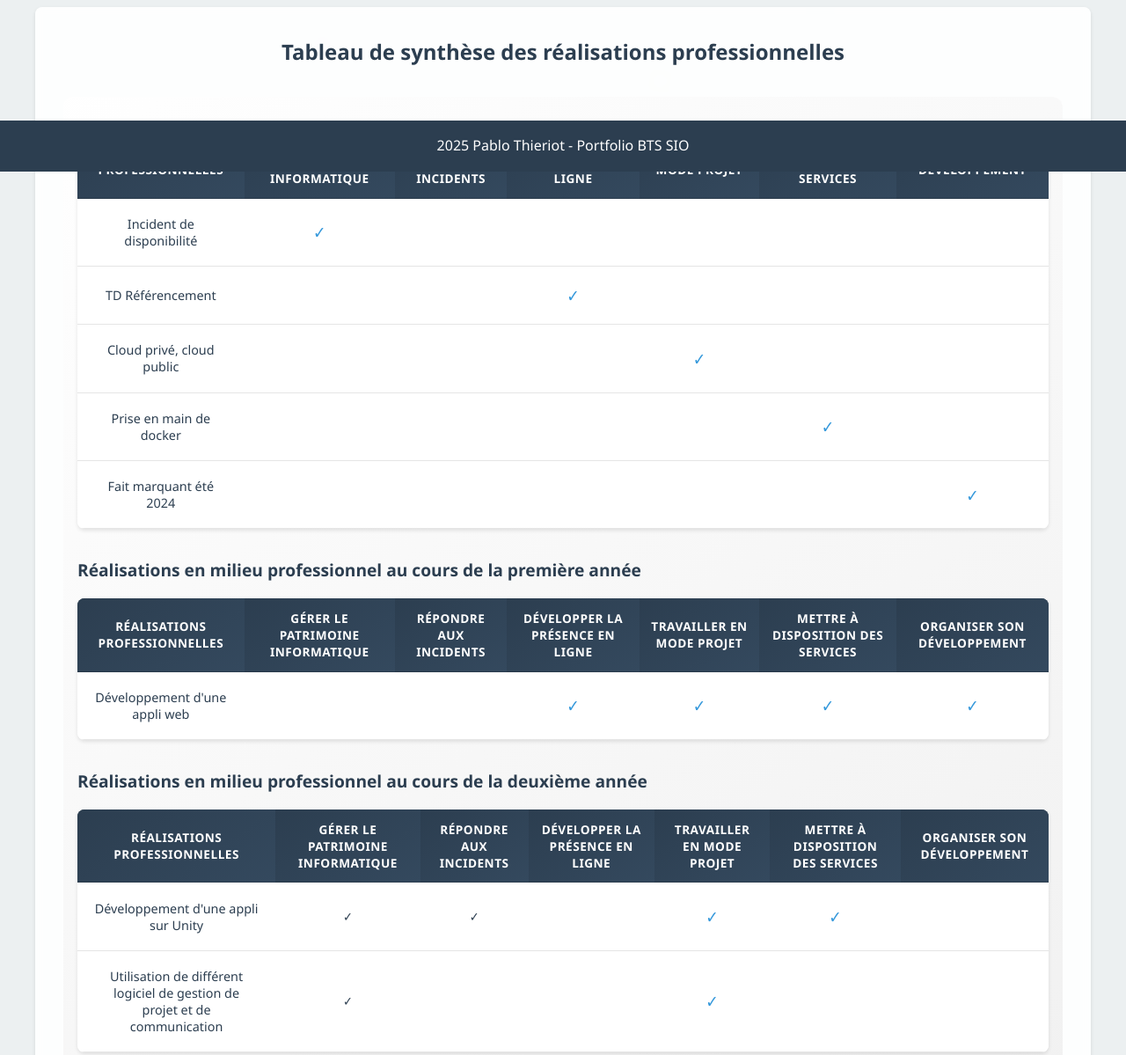
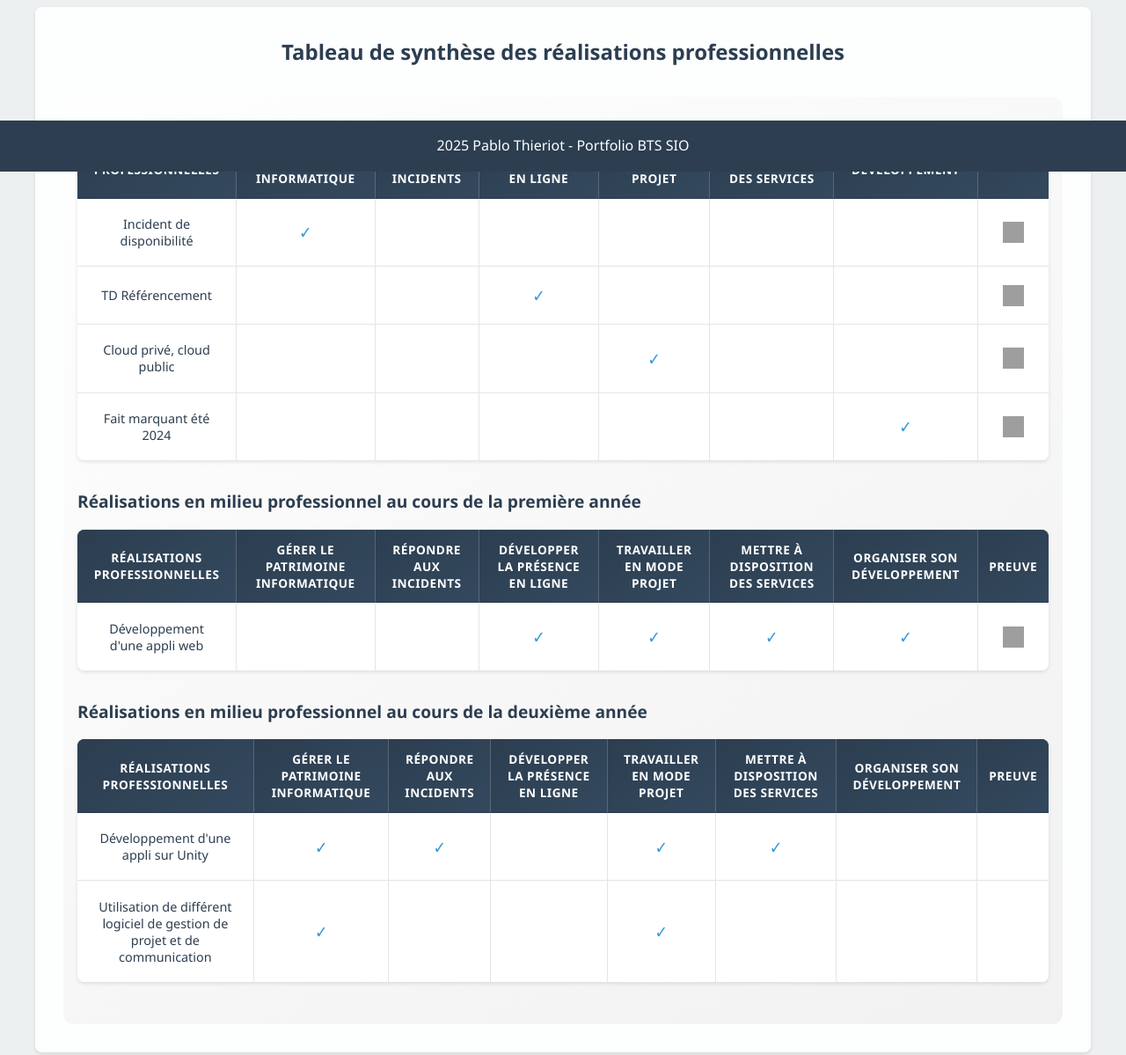
Before and after one commit to Pablo-Thieriot/Compentence, a plain HTML site: page Portefeuille de compétence/index.html in a window 1280 px wide. Shown: the part 605-1804 px from the top of the page at 88% size. Drawn offline with Linux system fonts and the light colour scheme; grey boxes are pictures that could not be loaded.

Commit message:
modify tableau

```diff
--- a/Portefeuille de compétence/index.html
+++ b/Portefeuille de compétence/index.html
@@ -54,7 +54,6 @@
       <h2>Tableau de synthèse des réalisations professionnelles</h2>
       <div class="table-container">
 
-
         <table class="skills-matrix">
           <tr>
             <th>Réalisations professionnelles</th>
@@ -64,6 +63,7 @@
             <th>Travailler en mode projet</th>
             <th>Mettre à disposition des services</th>
             <th>Organiser son développement</th>
+            <th>Preuve</th>
           </tr>
           <tr>
             <td>Incident de disponibilité</td>
@@ -73,6 +73,9 @@
             <td></td>
             <td></td>
             <td><span class="checkmark"></span></td>
+            <td>              <a href="preuve/Incident disponibilité.pdf" target="_blank">
+              <img src="https://img.icons8.com/ios-filled/50/000000/pdf.png" alt="PDF Icon" style="width:24px;height:24px;">
+              </a></td>
           </tr>
           <tr>
             <td>TD Référencement</td>
@@ -82,6 +85,9 @@
             <td><span class="checkmark"></span></td>
             <td><span class="checkmark"></span></td>
             <td></td>
+            <td>              <a href="preuve/Référencement Web-1.pdf" target="_blank">
+              <img src="https://img.icons8.com/ios-filled/50/000000/pdf.png" alt="PDF Icon" style="width:24px;height:24px;">
+              </a></td>
           </tr>
           <tr>
             <td>Cloud privé, cloud public</td>
@@ -91,15 +97,11 @@
             <td><span class="checkmark">✓</span></td>
             <td><span class="checkmark"></span></td>
             <td></td>
-          </tr>
-          <tr>
-            <td>Prise en main de docker</td>
-            <td><span class="checkmark"></span></td>
-            <td></td>
-            <td></td>
-            <td><span class="checkmark"></span></td>
-            <td><span class="checkmark">✓</span></td>
-            <td><span class="checkmark"></span></td>
+            <td>
+              <a href="preuve/Cloud privé-cyber.pdf" target="_blank">
+                <img src="https://img.icons8.com/ios-filled/50/000000/pdf.png" alt="PDF Icon" style="width:24px;height:24px;">
+                </a>
+            </td>
           </tr>
           <tr>
             <td>Fait marquant été 2024</td>
@@ -109,6 +111,11 @@
             <td></td>
             <td></td>
             <td><span class="checkmark">✓</span></td>
+            <td>
+              <a href="preuve/Veille début 2024.docx.pdf" target="_blank">
+                <img src="https://img.icons8.com/ios-filled/50/000000/pdf.png" alt="PDF Icon" style="width:24px;height:24px;">
+                </a>
+            </td>
           </tr>
         </table>
 
@@ -122,6 +129,7 @@
             <th>Travailler en mode projet</th>
             <th>Mettre à disposition des services</th>
             <th>Organiser son développement</th>
+            <th>Preuve</th>
           </tr>
           <tr>
             <td>Développement d'une appli web</td>
@@ -131,6 +139,10 @@
             <td><span class="checkmark">✓</span></td>
             <td><span class="checkmark">✓</span></td>
             <td><span class="checkmark">✓</span></td>
+            <td>              <a href="https://fournitures.fcpe86.fr/pages/auth/login" target="_blank">
+              <img src="https://img.icons8.com/ios-filled/50/000000/pdf.png" alt="PDF Icon" style="width:24px;height:24px;">
+              </a>
+            </td>
           </tr>
         </table>
         <h4>Réalisations en milieu professionnel au cours de la deuxième année</h4>
@@ -143,24 +155,27 @@
             <th>Travailler en mode projet</th>
             <th>Mettre à disposition des services</th>
             <th>Organiser son développement</th>
+            <th>Preuve</th>
           </tr>
           <tr>
             <td>Développement d'une appli sur Unity</td>
-            <td>✓</td>
-            <td>✓</td>
+            <td><span class="checkmark">✓</span></td>
+            <td><span class="checkmark">✓</span></td>
             <td><span class="checkmark"></span></td>
             <td><span class="checkmark">✓</span></td>
             <td><span class="checkmark">✓</span></td>
             <td><span class="checkmark"></span></td>
+            <td></td>
           </tr>
           <tr>
             <td>Utilisation de différent logiciel de gestion de projet et de communication</td>
-            <td>✓</td>
+            <td><span class="checkmark">✓</span></td>
             <td></td>
             <td><span class="checkmark"></span></td>
             <td><span class="checkmark">✓</span></td>
             <td><span class="checkmark"></span></td>
             <td><span class="checkmark"></span></td>
+            <td></td>
           </tr>
         </table>
       </div>
--- a/Portefeuille de compétence/style.css
+++ b/Portefeuille de compétence/style.css
@@ -287,3 +287,35 @@
       overflow-x: auto;
     }
   }
+
+  th, td {
+    padding: 1.2rem;
+    text-align: left;
+    border: none;
+    border-bottom: 1px solid rgba(0,0,0,0.1);
+    position: relative;
+  }
+
+  th {
+    background: linear-gradient(145deg, var(--primary-color), #34495e);
+    color: white;
+    font-weight: 600;
+    text-transform: uppercase;
+    font-size: 0.9rem;
+    letter-spacing: 0.5px;
+    border-right: 1px solid rgba(255, 255, 255, 0.2); /* Added for column separation */
+  }
+
+  td {
+    background-color: white;
+    transition: background-color 0.3s ease;
+    border-right: 1px solid rgba(0, 0, 0, 0.1); /* Added for column separation */
+  }
+
+  tr:last-child td {
+    border-bottom: none; /* Remove bottom border for the last row */
+  }
+
+  th:last-child, td:last-child {
+    border-right: none; /* Remove right border for the last column */
+  }
```
Also changed, not shown: 4 other files.
